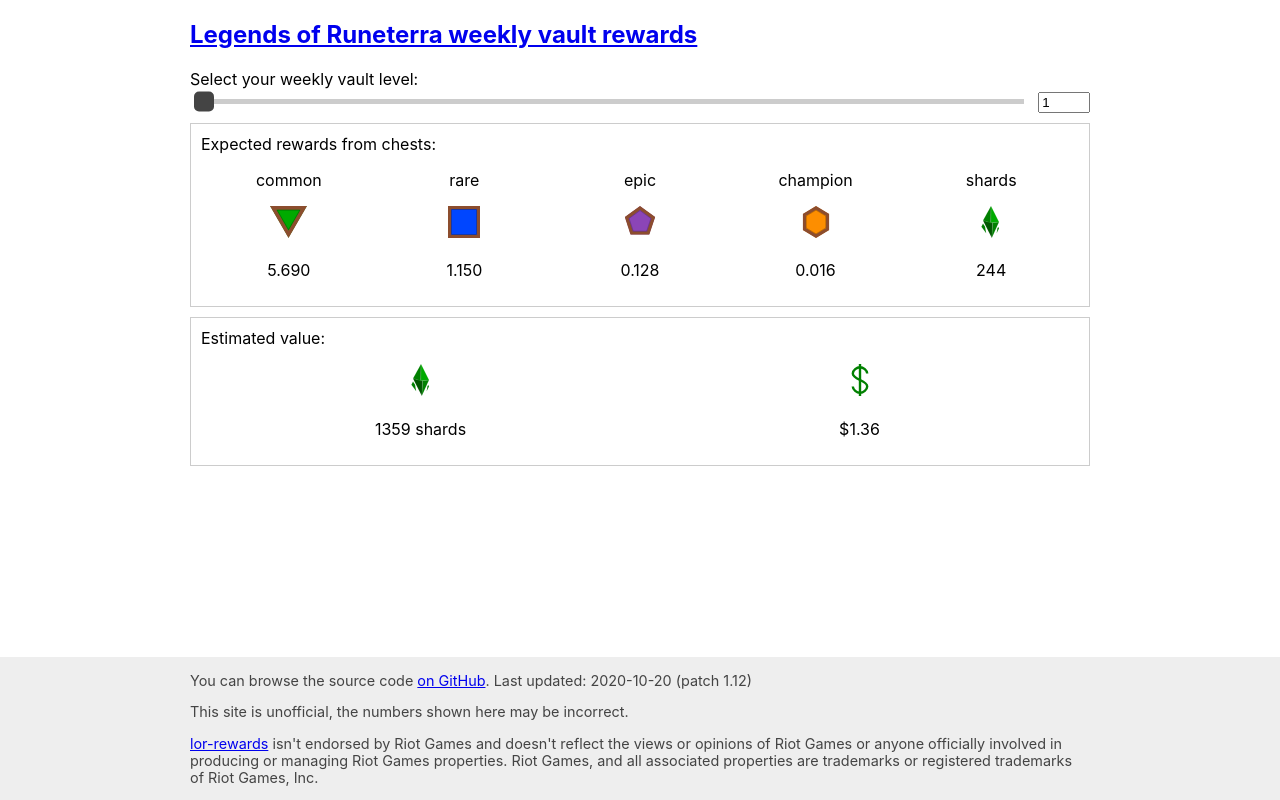
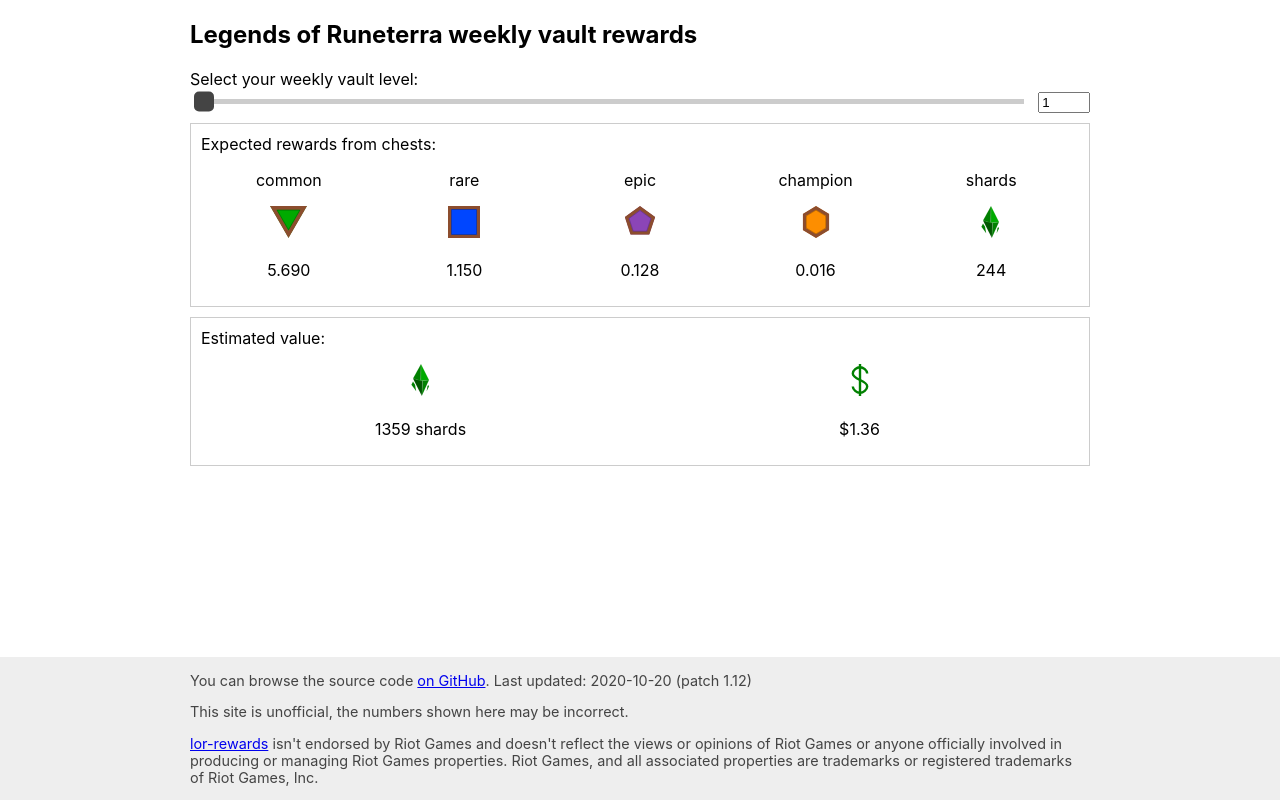
Before and after one commit to szebniok/lor-rewards, a Next.js app: page / in a window 1280 px wide. Built offline with nearby package versions, Linux system fonts and the light colour scheme.

Commit message:
Improve navbar header style

```diff
--- a/pages/index.tsx
+++ b/pages/index.tsx
@@ -22,7 +22,7 @@
                 <title>Legends of Runeterra weekly vault rewards</title>
                 <meta name="description" content="Legends of Runeterra weekly vault rewards calculator" />
             </Head>
-            <nav>
+            <nav className={styles["navbar"]}>
                 <h1>
                     <Link href="/">
                         <a>
--- a/styles/Home.module.css
+++ b/styles/Home.module.css
@@ -1,3 +1,8 @@
+nav.navbar > h1 > a {
+    text-decoration: none;
+    color: black;
+}
+
 main.main {
     flex: 1 0;
 }
```
Also changed, not shown: screenshot.png.
